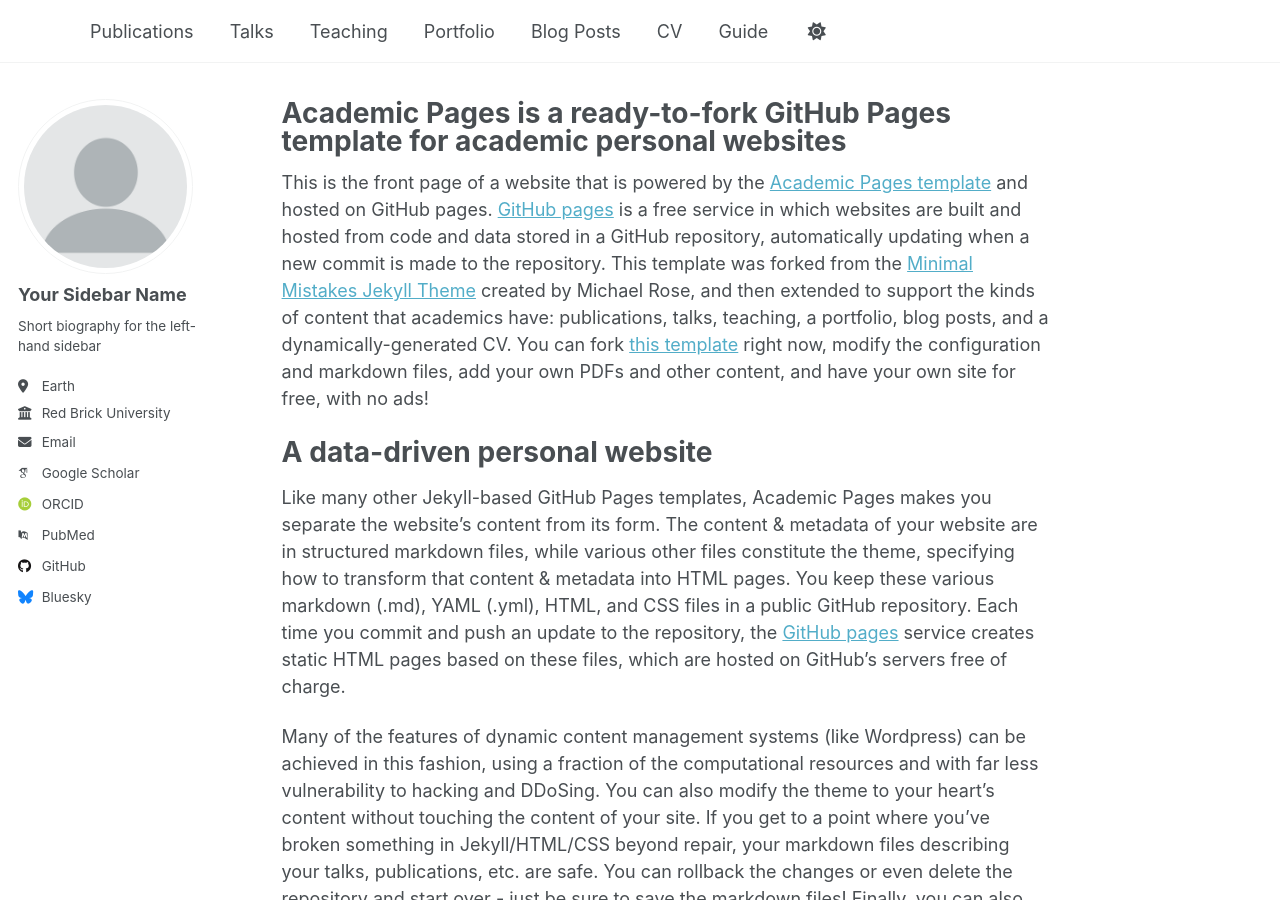
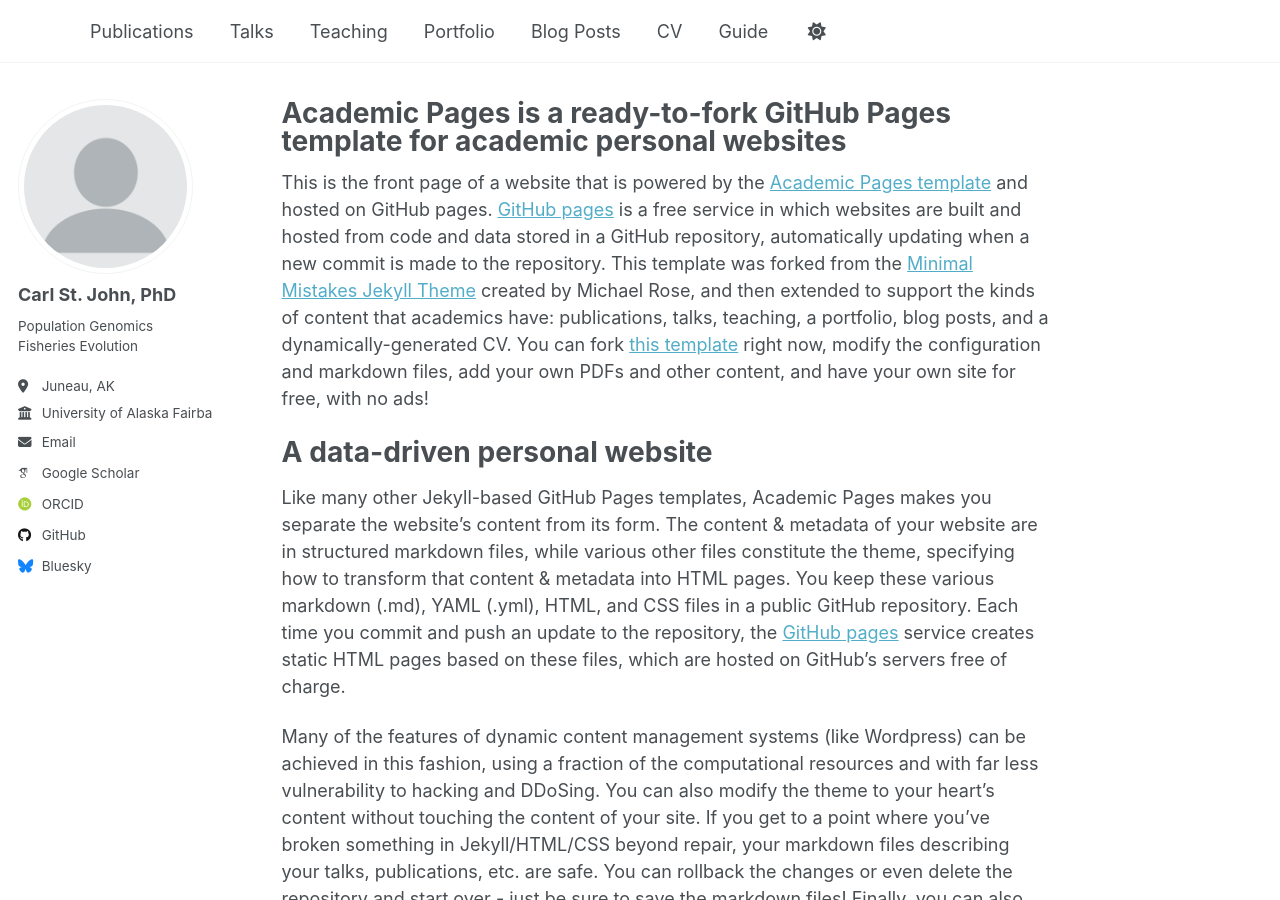
Before and after one commit to castjohn/castjohn.github.io, a Jekyll site: the page built from _pages/about.md, in a window 1280 px wide and 900 px high. Built offline with Jekyll 4.4.1, drawn with Linux system fonts in a browser that asks for light colours; some web fonts are replaced.

Commit message:
personalize _config.yml

```diff
--- a/_config.yml
+++ b/_config.yml
@@ -12,7 +12,7 @@
 title                    : ""
 title_separator          : "-"
 name                     : &name "Carl St. John, PhD"
-description              : &description "Population genetics\nFisheries\nEvolution"
+description              : &description "Carl St. John's personal website"
 url                      : https://academicpages.github.io # the base hostname & protocol for your site e.g. "https://[your GitHub username].github.io" or if you already have some other page hosted on Github then use "https://[your GitHub username].github.io/[Your Repo Name]"
 baseurl                  : "" # the subpath of your site, e.g. "/blog"
 repository               : "academicpages/academicpages.github.io"
@@ -23,60 +23,26 @@
 author:
   # Biographic information
   avatar           : "profile.png"
-  name             : "Your Sidebar Name"
-  pronouns         : # example: "she/her"
-  bio              : "Short biography for the left-hand sidebar"
-  location         : "Earth"
-  employer         : "Red Brick University"
+  name             : "Carl St. John, PhD"
+  pronouns         : # example: "he/him"
+  bio              : "Population Genomics\n Fisheries\n Evolution"
+  location         : "Juneau, AK"
+  employer         : "University of Alaska Fairbanks\n NOAA ABL Genetics Program"
   uri              : # URL
-  email            : "none@example.org"
+  email            : "castjohn2Qalaska.edu"
 
   # Academic websites
-  academia         : # URL
-  arxiv            : # URL - Update with the correct link to your profile
-  googlescholar    : "https://scholar.google.com/citations?user=PS_CX0AAAAAJ"
-  impactstory      : # URL
-  orcid            : "http://orcid.org/yourorcidurl"
-  semantic         : # URL
-  pubmed           : "https://www.ncbi.nlm.nih.gov/pubmed/?term=john+snow"
-  researchgate     : # URL
-  scopus           : # URL
+  googlescholar    : "https://scholar.google.com/citations?hl=en&user=5AYIjysAAAAJ"
+  orcid            : "http://orcid.org/0000-0002-7297-4977"
 
   # Repositories and software development
-  bitbucket        : # Username - Update with your username on the site
-  codepen          : # Username
-  dribbble         : # Username
-  github           : "academicpages"
-  kaggle           : # Username
-  stackoverflow    : # User number or user number and name (i.e., use "1" or "1/jeff-atwood")
+  github           : "https://github.com/castjohn"
 
   # Social media
   bluesky          : "bsky.app" # Replace this with you Bluesky username
-  facebook         : # Username
-  flickr           : # Username
-  foursquare       : # Username
-  goodreads        : # Username
-  google_plus      : # Username
-  keybase          : # Username
-  instagram        : # Username
-  lastfm           : # Username
   linkedin         : # Username
-  mastodon         : # URL
-  medium           : # URL
-  pinterest        : # Username
-  soundcloud       : # Username
-  steam            : # Username
-  telegram         : # URL
-  tumblr           : # Username
-  twitter          : # Username for X / Twitter
-  vine             : # Username
-  weibo            : # Username
-  wikipedia        : # Username
-  xing             : # Username
-  youtube          : # Username
-  zhihu            : # Username
 
-# Publication Category - The following the list of publication categories and their headings
+# Publication Category - The following is the list of publication categories and their headings
 publication_category:
   books:
     title: 'Books'
```
